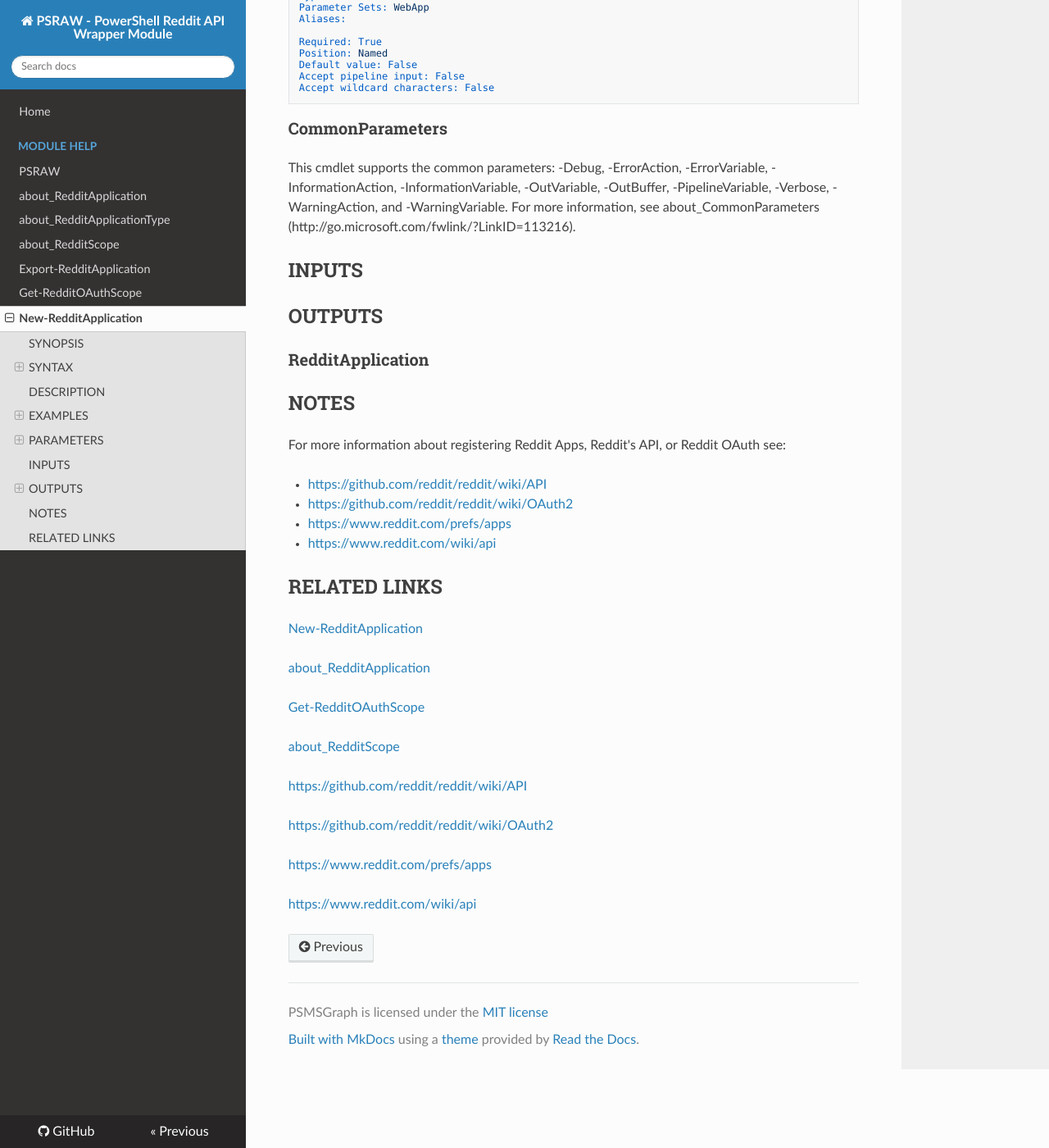
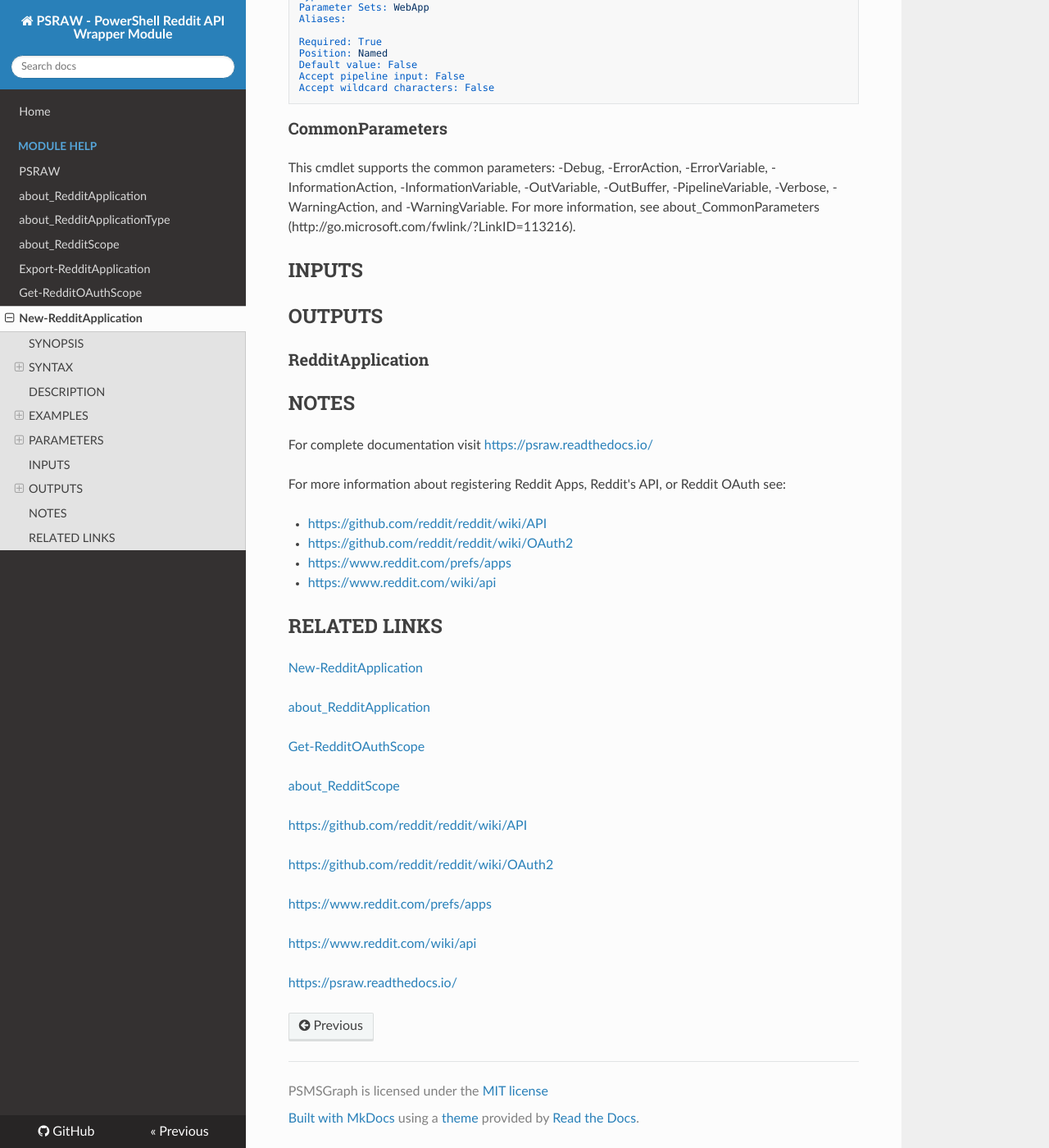
Before and after one commit to markekraus/PSRAW, an MkDocs documentation site: the page built from docs/Module/New-RedditApplication.md, in a window 1280 px wide and 1400 px high, scrolled down 5019 px. Shown: the whole window at 82% size. Built offline with MkDocs 1.6.1, drawn with Linux system fonts in a browser that asks for light colours; nearby versions of some CDN libraries; old or Windows-style settings are respelled for this version of MkDocs.

Commit message:
Update New-RedditApplication.md (module doc link)

```diff
--- a/docs/Module/New-RedditApplication.md
+++ b/docs/Module/New-RedditApplication.md
@@ -281,6 +281,8 @@ This cmdlet supports the common parameters: -Debug, -ErrorAction, -ErrorVariable
 ### RedditApplication
 
 ## NOTES
+For complete documentation visit [https://psraw.readthedocs.io/](https://psraw.readthedocs.io/)
+
 For more information about registering Reddit Apps, Reddit's API, or Reddit OAuth see:
 
 * [https://github.com/reddit/reddit/wiki/API](https://github.com/reddit/reddit/wiki/API)
@@ -305,3 +307,5 @@ For more information about registering Reddit Apps, Reddit's API, or Reddit OAut
 [https://www.reddit.com/prefs/apps](https://www.reddit.com/prefs/apps)
 
 [https://www.reddit.com/wiki/api](https://www.reddit.com/wiki/api)
+
+[https://psraw.readthedocs.io/](https://psraw.readthedocs.io/)
```
